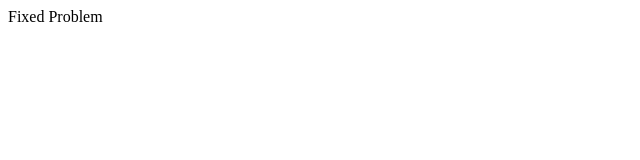
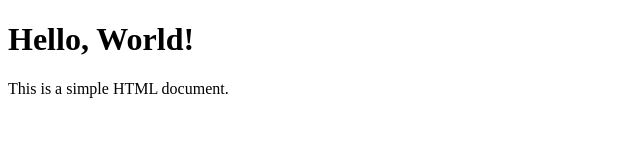
Before and after one commit to filipetkovski/KIII---Domasna-1, a plain HTML site: page index.html in a window 1280 px wide. Shown: the whole page, without its empty margins (0-640 px from the left). Drawn offline with Linux system fonts and the light colour scheme.

Commit message:
fix: HTML problem

```diff
--- a/index.html
+++ b/index.html
@@ -1 +1,12 @@
-<p>Fixed Problem</p>
+<!DOCTYPE html>
+<html lang="en">
+<head>
+    <meta charset="UTF-8">
+    <meta name="viewport" content="width=device-width, initial-scale=1.0">
+    <title>Simple HTML Page</title>
+</head>
+<body>
+    <h1>Hello, World!</h1>
+    <p>This is a simple HTML document.</p>
+</body>
+</html>
```
